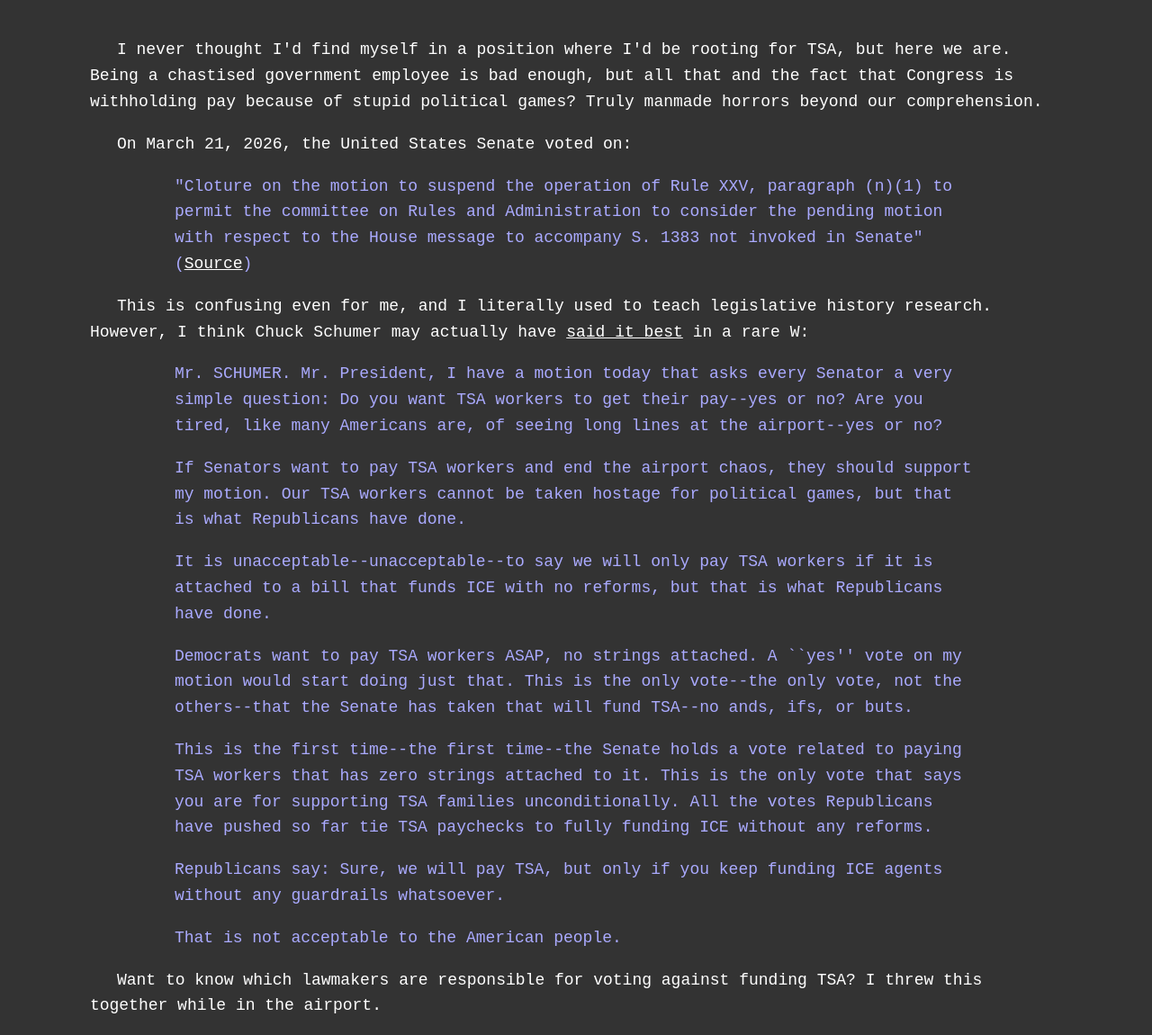
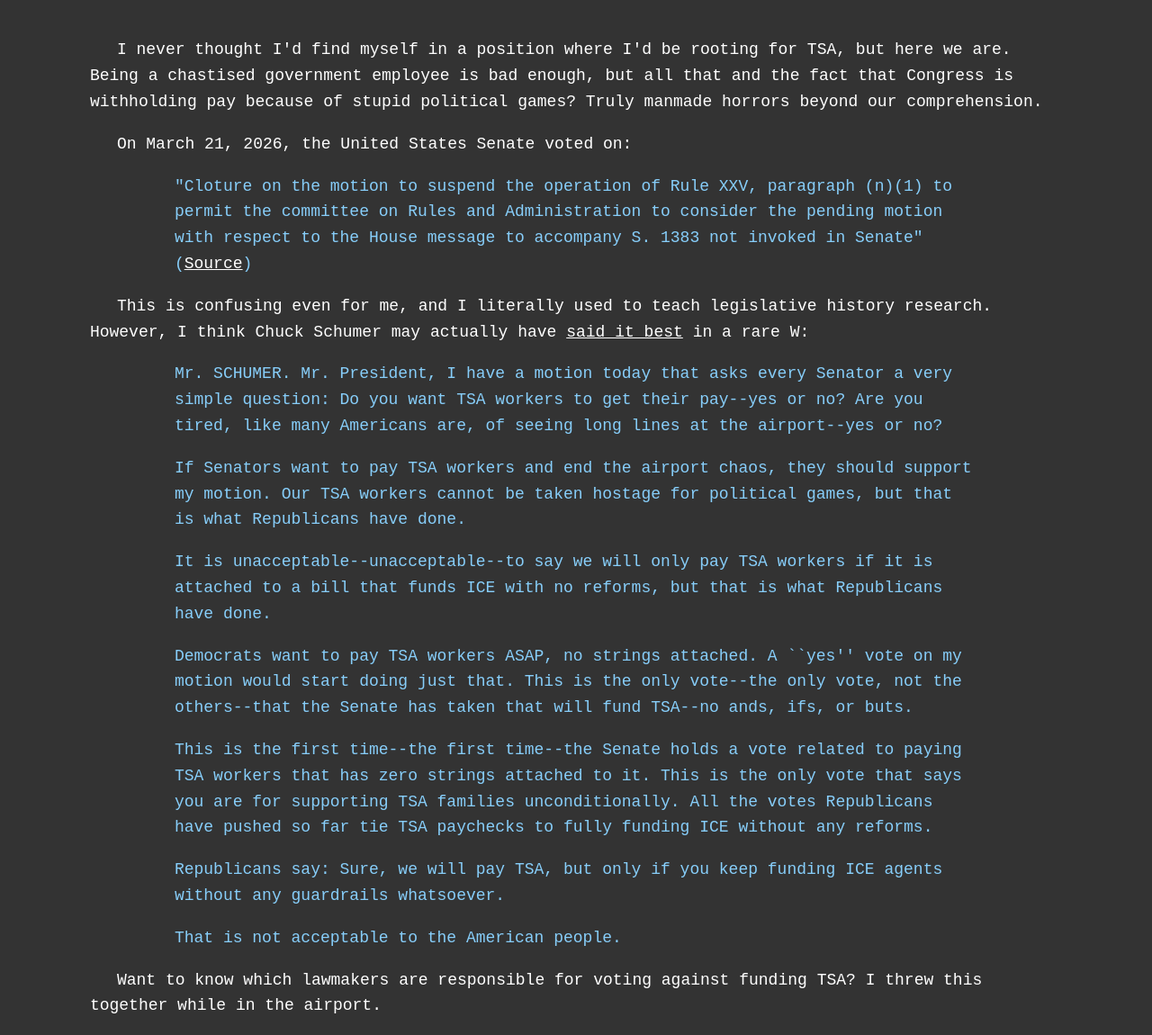
Before and after one commit to JayTongue/craquelure, a Flask app: page /article/tsa in a window 1280 px wide. Shown: the part 434-1584 px from the top of the page at 90% size. Run offline with Flask 3, Linux system fonts and the light colour scheme; some libraries are stand-ins or nearby versions.

Commit message:
update font color for blockquote

```diff
--- a/static/style.css
+++ b/static/style.css
@@ -38,7 +38,7 @@ p {
 blockquote {
     padding-left: 3em;
     padding-right: 3em;
-    color: #aaf;
+    color: #87CEFA;
 }
 
 blockquote p {
```
